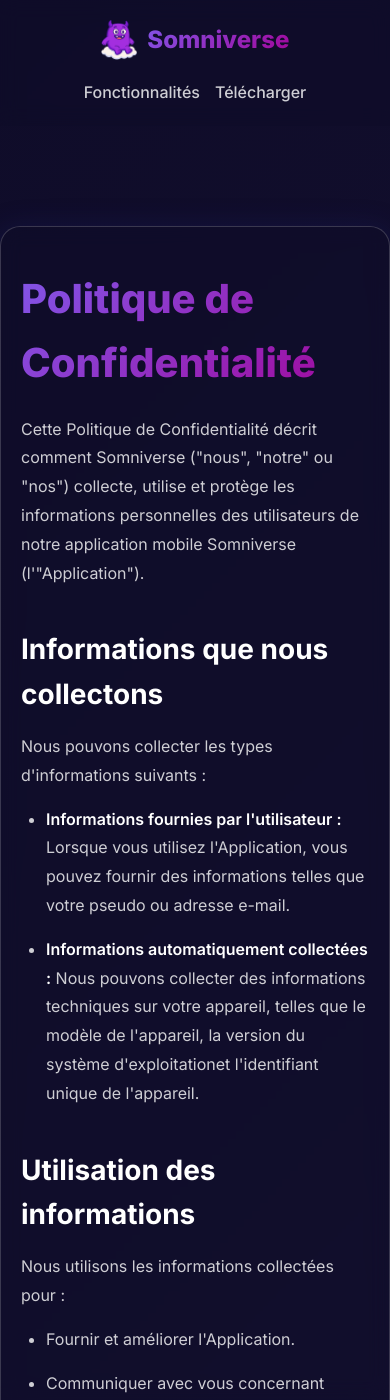
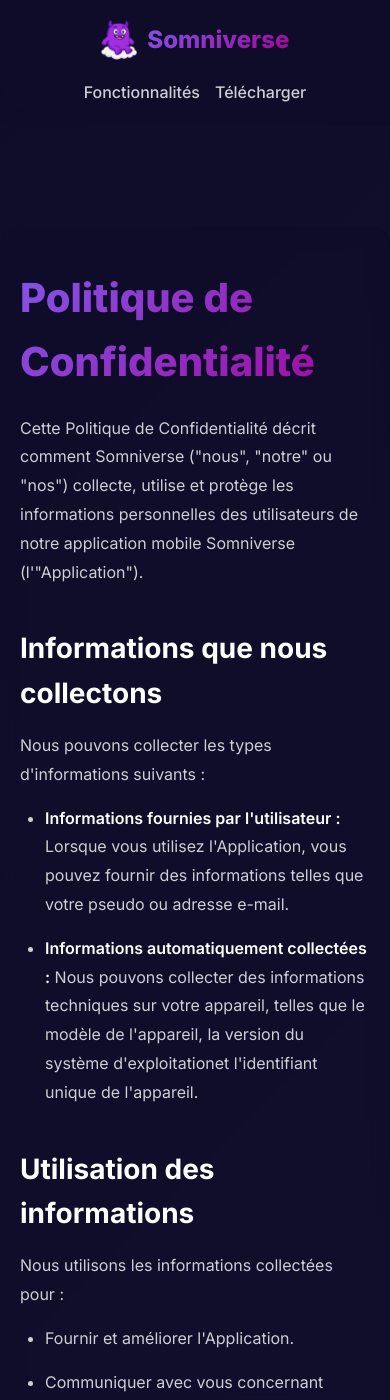
Before and after one commit to Somniverse-app/somniverse-app.github.io, a Jekyll site: the page built from policy.md, in a window 390 px wide and 1400 px high. Built offline with Jekyll 4.4.1, drawn with Linux system fonts in a browser that asks for light colours.

Commit message:
Improve static site

```diff
--- a/_layouts/default.html
+++ b/_layouts/default.html
@@ -30,14 +30,14 @@
     <header class="header">
       <div class="container">
         <nav class="nav">
-          <div class="logo">
+          <a class="logo" href="{{ '/' | relative_url }}">
             <img
               src="{{ '/assets/images/avatar.png' | relative_url }}"
               alt="Somniverse Logo"
               class="logo-image"
             />
             <span class="logo-text">Somniverse</span>
-          </div>
+          </a>
           <ul class="nav-links">
             <li>
               <a href="{{ '/' | relative_url }}#features">Fonctionnalités</a>
--- a/_sass/main.scss
+++ b/_sass/main.scss
@@ -95,6 +95,7 @@
     align-items: center;
 
     .logo {
+      text-decoration: none;
       display: flex;
       align-items: center;
       gap: 10px;
@@ -677,6 +678,8 @@
 
   .policy-content {
     padding: 40px 20px;
+    border: none;
+    box-shadow: none;
   }
 }
 
```
Also changed, not shown: other parts of _layouts/default.html (+1 -3 lines).
